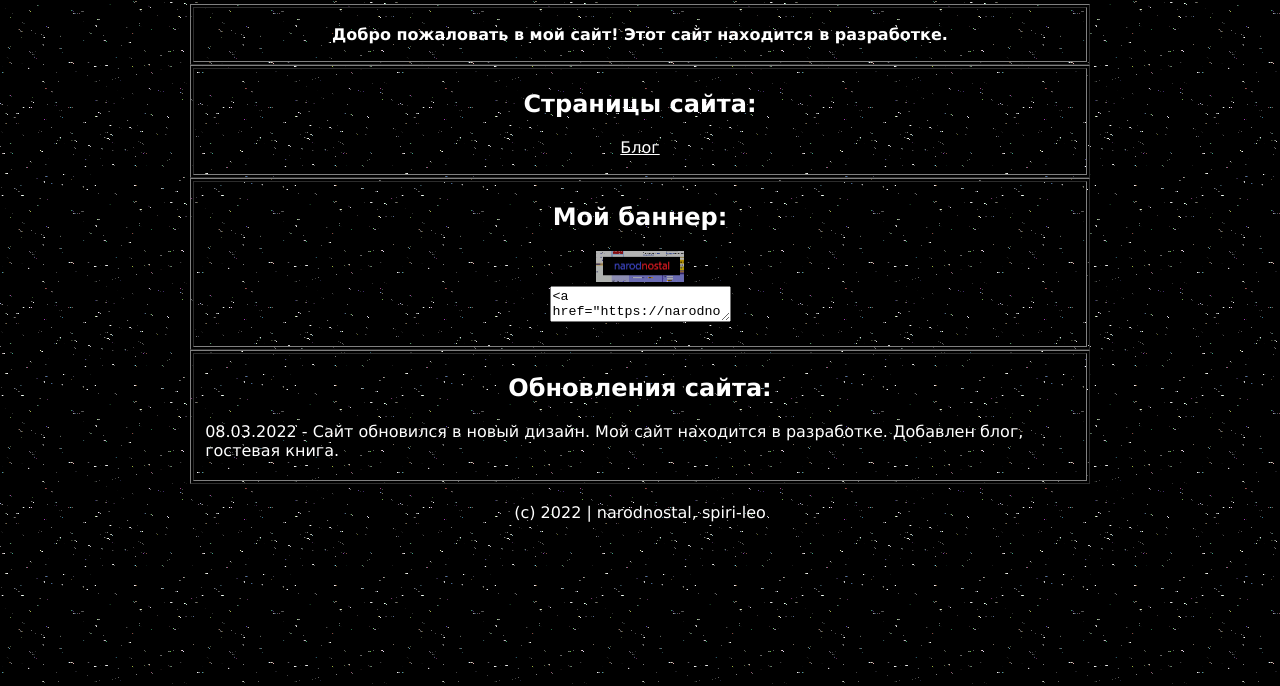
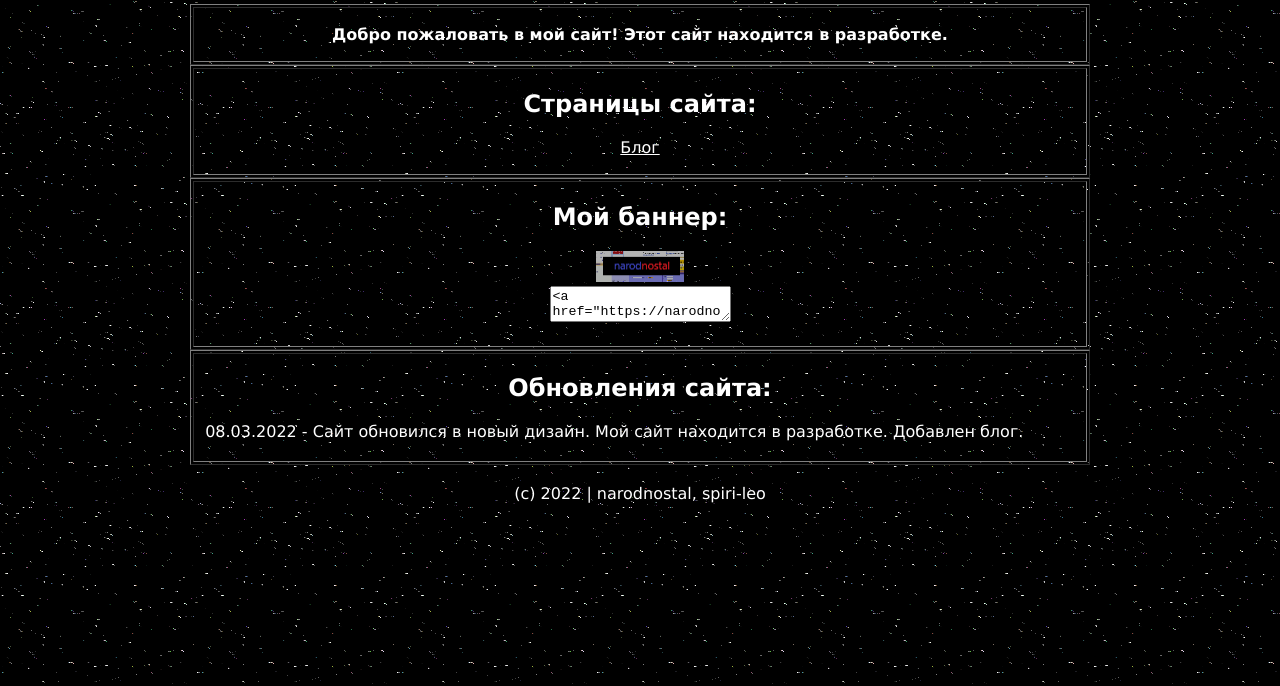
Before and after one commit to spiri-leo/narodnostalweb, a plain HTML site: page index.html in a window 1280 px wide. Shown: the part 114-800 px from the top of the page. Drawn offline with Linux system fonts and the light colour scheme.

Commit message:
Update index.html

```diff
--- a/index.html
+++ b/index.html
@@ -80,7 +80,7 @@
 	<tr><td>
     <center><h2>Обновления сайта:</h2></center>
       <p style="margin: 0;">
-	    &nbsp;&nbsp;08.03.2022 - Сайт обновился в новый дизайн. Мой сайт находится в разработке. Добавлен блог, &nbsp;&nbsp;гостевая книга.
+	    &nbsp;&nbsp;08.03.2022 - Сайт обновился в новый дизайн. Мой сайт находится в разработке. Добавлен блог.
 	  </p>
 	<br>
 	</td></tr>
```
